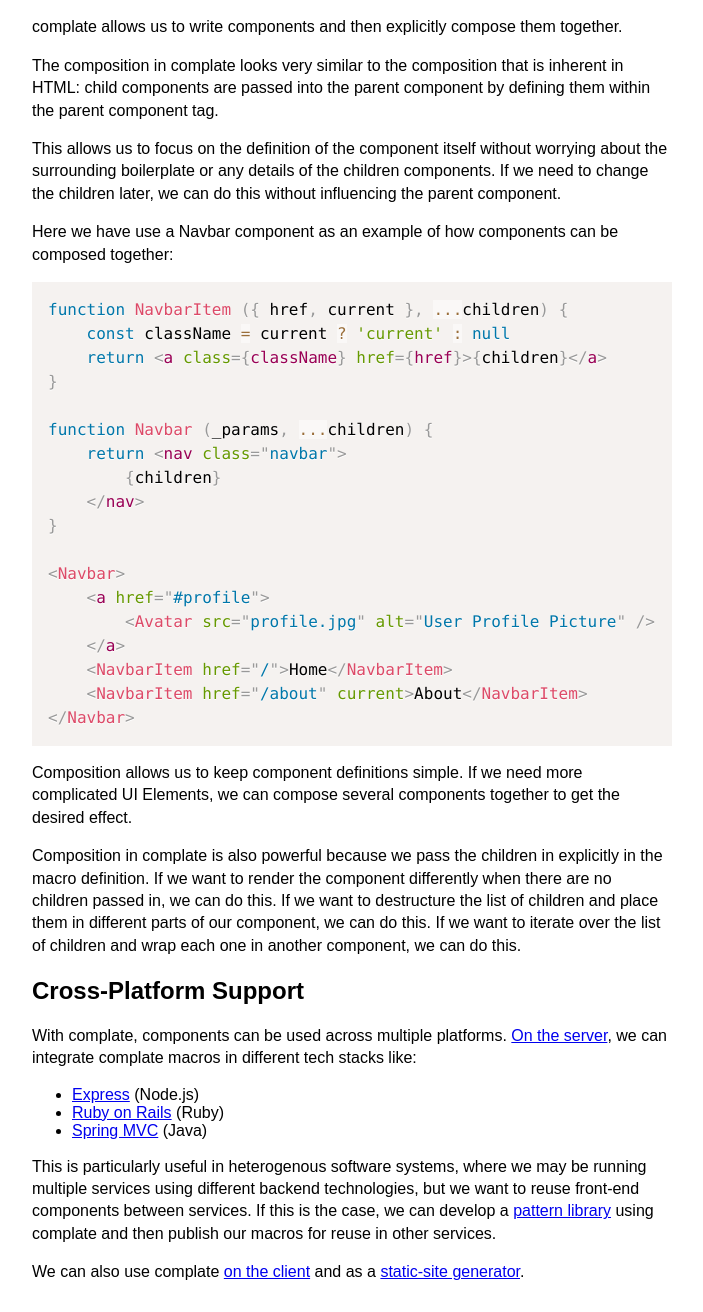
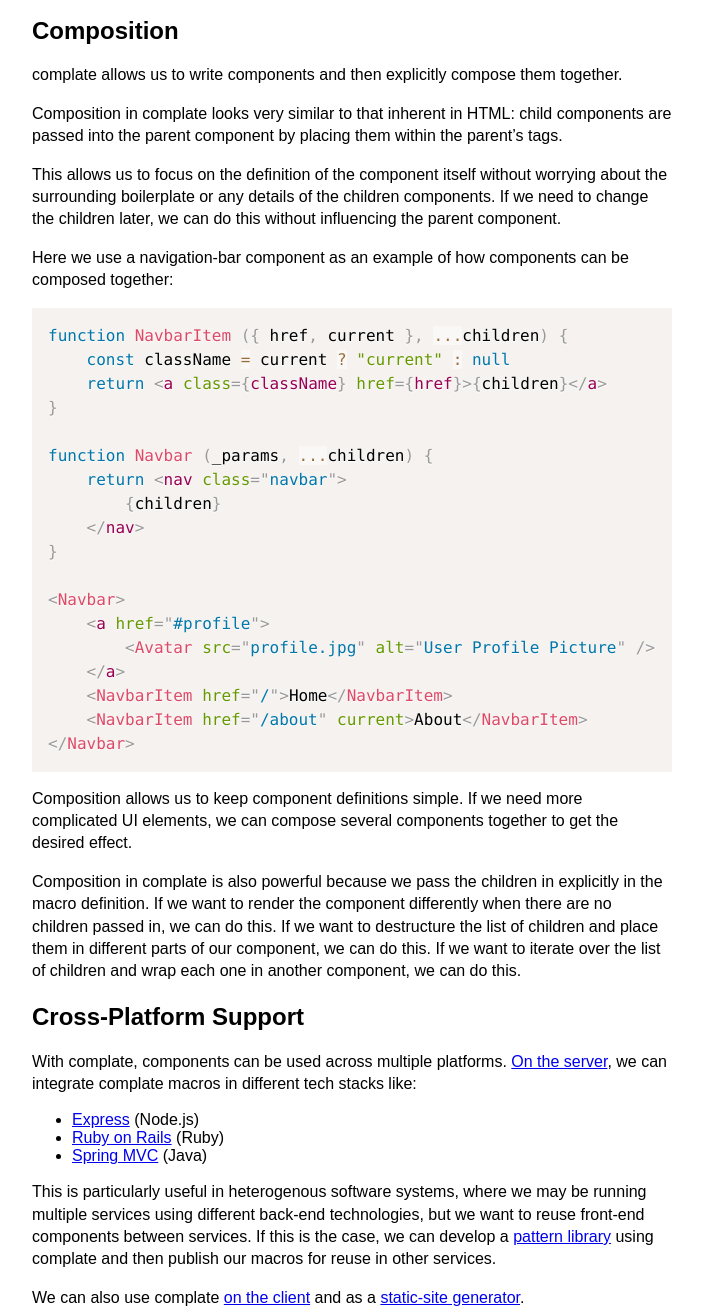
Before and after one commit to complate/complate.github.io, a website: page rationale.html in a window 1280 px wide. Shown: the part 755-2067 px from the top of the page, without its empty margins (288-991 px from the left). Drawn offline with nearby package versions, Linux system fonts and the light colour scheme.

Commit message:
tweaked rationale
minor phrasing details as well as consistency adjustments (whitespace,
quotation marks in code)

```diff
--- a/rationale.html
+++ b/rationale.html
@@ -26,7 +26,9 @@ blockquote + p {
 abstractions (“macros”) as an encapsulation layer for our component. Consider
 the following macro:</p>
 <pre><code class="language-jsx">function Avatar({ src, alt }) {
-  return &lt;div class=&quot;avatar&quot;&gt;&lt;img src={src} alt={alt} /&gt;&lt;/div&gt;
+    return &lt;div class=&quot;avatar&quot;&gt;
+        &lt;img src={src} alt={alt} /&gt;
+    &lt;/div&gt;
 }
 </code></pre>
 <p>We can then use our macro in our application and it will be replaced with the
@@ -48,17 +50,17 @@ aware of the underlying markup.</p>
 <h2>Composition</h2>
 <p>complate allows us to write components and then explicitly compose them
 together.</p>
-<p>The composition in complate looks very similar to the composition that is
+<p>Composition in complate looks very similar to that
 inherent in HTML: child components are passed into the parent component
-by defining them within the parent component tag.</p>
+by placing them within the parent’s tags.</p>
 <p>This allows us to focus on the definition of the component itself without
 worrying about the surrounding boilerplate or any details of the children
 components. If we need to change the children later, we can do this without
 influencing the parent component.</p>
-<p>Here we have use a Navbar component as an example of how components can be
+<p>Here we use a navigation-bar component as an example of how components can be
 composed together:</p>
 <pre><code class="language-jsx">function NavbarItem ({ href, current }, ...children) {
-	const className = current ? 'current' : null
+    const className = current ? &quot;current&quot; : null
     return &lt;a class={className} href={href}&gt;{children}&lt;/a&gt;
 }
 
@@ -77,7 +79,7 @@ function Navbar (_params, ...children) {
 &lt;/Navbar&gt;
 </code></pre>
 <p>Composition allows us to keep component definitions simple. If we need more
-complicated UI Elements, we can compose several components together to get
+complicated UI elements, we can compose several components together to get
 the desired effect.</p>
 <p>Composition in complate is also powerful because we pass the children in
 explicitly in the macro definition. If we want to render the component
@@ -95,7 +97,7 @@ complate macros in different tech stacks like:</p>
 <li><a href="https://github.com/complate/complate-spring-mvc">Spring MVC</a> (Java)</li>
 </ul>
 <p>This is particularly useful in heterogenous software systems, where we may be
-running multiple services using different backend technologies, but we want to
+running multiple services using different back-end technologies, but we want to
 reuse front-end components between services. If this is the case, we can
 develop a <a href="https://github.com/complate/complate-fractal">pattern library</a> using
 complate and then publish our macros for reuse in other services.</p>
```
Also changed, not shown: content/rationale.md (+18 -16 lines). Lines whose indentation alone changed are shown as unchanged.
